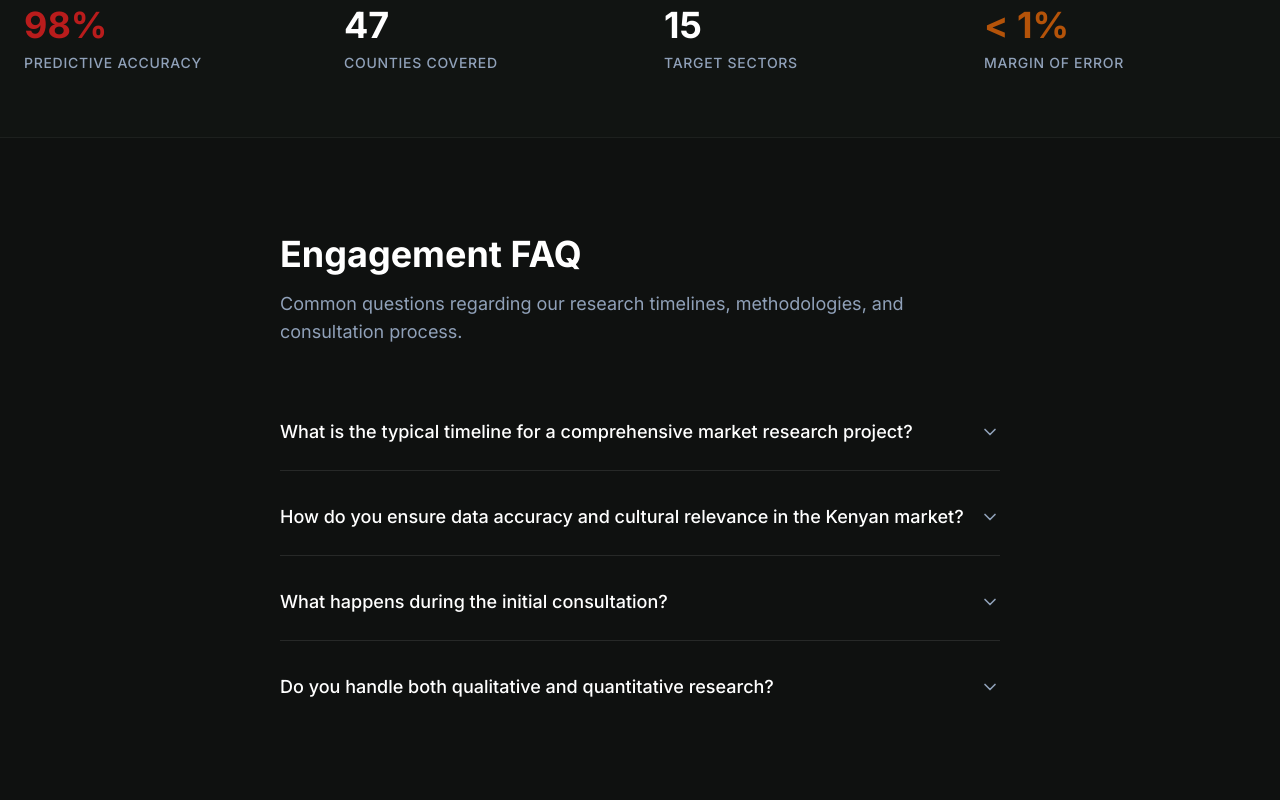
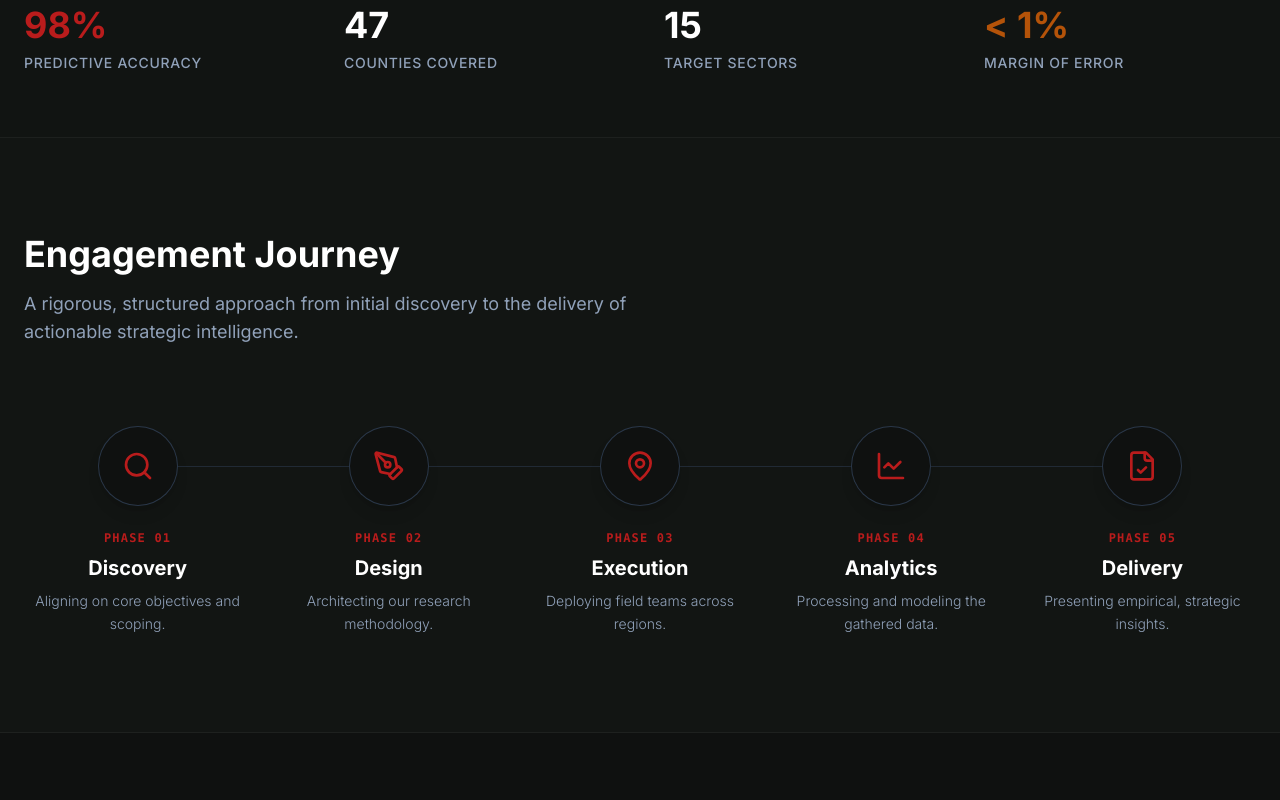
Before and after one commit to TashJay/Archways, a React (Vite) app: page / in a window 1280 px wide. Shown: the part 1660-2460 px from the top of the page. Built offline with nearby package versions, Linux system fonts and the light colour scheme.

Commit message:
feat: update site branding and navigation
Revert temporary page title and update the navigation "Global Reach" button to link to the contact section.

```diff
--- a/index.html
+++ b/index.html
@@ -3,7 +3,7 @@
   <head>
     <meta charset="UTF-8" />
     <meta name="viewport" content="width=device-width, initial-scale=1.0" />
-    <title>Archways Consultants</title>
+    <title>My Google AI Studio App</title>
   </head>
   <body>
     <div id="root"></div>
--- a/src/App.tsx
+++ b/src/App.tsx
@@ -1,6 +1,6 @@
-import { motion } from 'motion/react';
-import { ArrowRight, BarChart3, Mail, Network, Twitter, Users, Building2, ChevronRight, TrendingUp, Linkedin, ChevronDown } from 'lucide-react';
-import { useState } from 'react';
+import { motion, useInView } from 'motion/react';
+import { ArrowRight, BarChart3, Mail, Network, Twitter, Users, Building2, ChevronRight, TrendingUp, Linkedin, ChevronDown, Search, PenTool, MapPin, LineChart, FileCheck } from 'lucide-react';
+import { useState, useEffect, useRef } from 'react';
 import type { ReactNode } from 'react';
 // @ts-ignore
 import heroBg from './assets/images/nairobi_data_skyline_1780696343014.png';
@@ -20,10 +20,10 @@ export default function App() {
             <a href="#insights" className="hover:text-white transition-colors">Insights</a>
             <a href="#about" className="hover:text-white transition-colors">Firm</a>
           </div>
-          <button className="bg-white/10 hover:bg-white/20 text-white px-5 py-2.5 rounded text-sm font-medium transition-all flex items-center gap-2 group">
+          <a href="#contact" className="bg-white/10 hover:bg-white/20 text-white px-5 py-2.5 rounded text-sm font-medium transition-all flex items-center gap-2 group">
             Global Reach
             <ArrowRight className="w-4 h-4 group-hover:translate-x-1 transition-transform" />
-          </button>
+          </a>
         </div>
       </nav>
 
@@ -86,13 +86,13 @@ export default function App() {
               transition={{ duration: 0.8, delay: 0.6 }}
               className="flex flex-col sm:flex-row gap-4"
             >
-              <button className="bg-archways-red hover:bg-archways-red/90 text-white px-8 py-4 rounded font-semibold transition-colors flex items-center justify-center gap-2">
+              <a href="#contact" className="bg-archways-red hover:bg-archways-red/90 text-white px-8 py-4 rounded font-semibold transition-colors flex items-center justify-center gap-2">
                 Engage Our Experts
                 <ArrowRight className="w-5 h-5" />
-              </button>
-              <button className="border border-slate-700 hover:bg-slate-800 text-white px-8 py-4 rounded font-medium transition-colors flex items-center justify-center">
+              </a>
+              <a href="#services" className="border border-slate-700 hover:bg-slate-800 text-white px-8 py-4 rounded font-medium transition-colors flex items-center justify-center">
                 Explore Methodologies
-              </button>
+              </a>
             </motion.div>
           </div>
         </div>
@@ -139,20 +139,53 @@ export default function App() {
         <div className="max-w-7xl mx-auto px-6 py-16">
           <div className="grid grid-cols-2 md:grid-cols-4 gap-8 md:gap-12">
             <div>
-              <div className="text-4xl text-archways-red font-bold mb-2">98%</div>
+              <div className="text-4xl text-archways-red font-bold mb-2">
+                <AnimatedCounter to={98} suffix="%" />
+              </div>
               <div className="text-sm text-slate-400 font-medium uppercase tracking-wider">Predictive Accuracy</div>
             </div>
             <div>
-              <div className="text-4xl text-white font-bold mb-2">47</div>
+              <div className="text-4xl text-white font-bold mb-2">
+                <AnimatedCounter to={47} />
+              </div>
               <div className="text-sm text-slate-400 font-medium uppercase tracking-wider">Counties Covered</div>
             </div>
             <div>
-              <div className="text-4xl text-white font-bold mb-2">15</div>
+              <div className="text-4xl text-white font-bold mb-2">
+                <AnimatedCounter to={15} />
+              </div>
               <div className="text-sm text-slate-400 font-medium uppercase tracking-wider">Target Sectors</div>
             </div>
             <div>
-              <div className="text-4xl text-archways-amber font-bold mb-2">&lt; 1%</div>
+              <div className="text-4xl text-archways-amber font-bold mb-2">
+                <AnimatedCounter to={1} prefix="< " suffix="%" />
+              </div>
               <div className="text-sm text-slate-400 font-medium uppercase tracking-wider">Margin of Error</div>
+            </div>
+          </div>
+        </div>
+      </section>
+
+      {/* Engagement Journey Section */}
+      <section id="process" className="py-24 border-b border-white/5 bg-archways-surface/30 px-6 overflow-hidden">
+        <div className="max-w-7xl mx-auto">
+          <div className="mb-20 text-center md:text-left">
+            <h2 className="text-3xl md:text-4xl font-bold text-white mb-4">Engagement Journey</h2>
+            <p className="text-slate-400 text-lg max-w-2xl mx-auto md:mx-0">A rigorous, structured approach from initial discovery to the delivery of actionable strategic intelligence.</p>
+          </div>
+
+          <div className="relative">
+            {/* Desktop Horizontal Line */}
+            <div className="hidden md:block absolute top-10 left-[10%] right-[10%] h-px bg-slate-700/50"></div>
+            {/* Mobile Vertical Line */}
+            <div className="md:hidden absolute left-[39px] top-10 bottom-10 w-px bg-slate-700/50"></div>
+
+            <div className="grid grid-cols-1 md:grid-cols-5 gap-12 md:gap-6 relative">
+               <ProcessStep num="01" title="Discovery" desc="Aligning on core objectives and scoping." icon={<Search className="w-8 h-8" />} delay={0} />
+               <ProcessStep num="02" title="Design" desc="Architecting our research methodology." icon={<PenTool className="w-8 h-8" />} delay={0.15} />
+               <ProcessStep num="03" title="Execution" desc="Deploying field teams across regions." icon={<MapPin className="w-8 h-8" />} delay={0.3} />
+               <ProcessStep num="04" title="Analytics" desc="Processing and modeling the gathered data." icon={<LineChart className="w-8 h-8" />} delay={0.45} />
+               <ProcessStep num="05" title="Delivery" desc="Presenting empirical, strategic insights." icon={<FileCheck className="w-8 h-8" />} delay={0.6} />
             </div>
           </div>
         </div>
@@ -186,8 +219,42 @@ export default function App() {
         </div>
       </section>
 
-      {/* Footer / Contact Section */}
-      <footer className="bg-archways-base pt-24 pb-12 relative overflow-hidden">
+      {/* Contact Form Section */}
+      <section id="contact" className="py-24 border-b border-white/5 bg-archways-surface/10">
+        <div className="max-w-3xl mx-auto px-6">
+           <h2 className="text-3xl md:text-4xl font-bold text-white mb-8">Initiate a Project</h2>
+           <form className="space-y-6" onSubmit={(e) => e.preventDefault()}>
+              <div className="grid md:grid-cols-2 gap-6">
+                <div>
+                  <label className="block text-sm font-medium text-slate-400 mb-2">First Name</label>
+                  <input type="text" className="w-full bg-slate-800/50 border border-slate-700/50 rounded px-4 py-3 text-white focus:outline-none focus:border-archways-red focus:bg-slate-800 transition-colors" />
+                </div>
+                <div>
+                  <label className="block text-sm font-medium text-slate-400 mb-2">Last Name</label>
+                  <input type="text" className="w-full bg-slate-800/50 border border-slate-700/50 rounded px-4 py-3 text-white focus:outline-none focus:border-archways-red focus:bg-slate-800 transition-colors" />
+                </div>
+              </div>
+              <div>
+                <label className="block text-sm font-medium text-slate-400 mb-2">Email Address</label>
+                <input type="email" className="w-full bg-slate-800/50 border border-slate-700/50 rounded px-4 py-3 text-white focus:outline-none focus:border-archways-red focus:bg-slate-800 transition-colors" />
+              </div>
+              <div>
+                <label className="block text-sm font-medium text-slate-400 mb-2">Company / Organization</label>
+                <input type="text" className="w-full bg-slate-800/50 border border-slate-700/50 rounded px-4 py-3 text-white focus:outline-none focus:border-archways-red focus:bg-slate-800 transition-colors" />
+              </div>
+              <div>
+                <label className="block text-sm font-medium text-slate-400 mb-2">Project Brief</label>
+                <textarea rows={4} className="w-full bg-slate-800/50 border border-slate-700/50 rounded px-4 py-3 text-white focus:outline-none focus:border-archways-red focus:bg-slate-800 transition-colors"></textarea>
+              </div>
+              <button type="submit" className="w-full bg-archways-red hover:bg-archways-red/90 text-white font-semibold py-4 rounded transition-colors mt-4">
+                Submit Inquiry
+              </button>
+           </form>
+        </div>
+      </section>
+
+      {/* Footer Section */}
+      <footer className="bg-archways-base pt-16 pb-12 relative overflow-hidden">
         {/* Subtle geometric background line */}
         <div className="absolute right-0 bottom-0 w-1/2 h-px bg-linear-to-r from-transparent to-archways-red/20"></div>
 
@@ -281,3 +348,54 @@ function FAQItem({ question, answer }: { question: string, answer: string }) {
     </div>
   );
 }
+
+function ProcessStep({ num, title, desc, icon, delay }: { num: string, title: string, desc: string, icon: ReactNode, delay: number }) {
+  return (
+    <motion.div
+       initial={{ opacity: 0, y: 20 }}
+       whileInView={{ opacity: 1, y: 0 }}
+       viewport={{ once: true, margin: "-50px" }}
+       transition={{ duration: 0.6, delay }}
+       className="relative flex md:flex-col items-center md:items-center text-left md:text-center group"
+    >
+      <div className="w-20 h-20 shrink-0 rounded-full bg-archways-base border border-slate-700/80 group-hover:border-archways-red transition-colors z-10 flex items-center justify-center shadow-lg mb-0 md:mb-6 mr-6 md:mr-0">
+        <div className="text-archways-red group-hover:text-white transition-colors">
+           {icon}
+        </div>
+      </div>
+      <div>
+        <div className="text-archways-red font-mono text-xs font-semibold mb-2 tracking-widest uppercase">Phase {num}</div>
+        <h3 className="text-white text-xl font-bold mb-2">{title}</h3>
+        <p className="text-slate-400 font-light text-sm leading-relaxed">{desc}</p>
+      </div>
+    </motion.div>
+  );
+}
+
+function AnimatedCounter({ from = 0, to, duration = 2, suffix = '', prefix = '' }: { from?: number, to: number, duration?: number, suffix?: string, prefix?: string }) {
+  const nodeRef = useRef<HTMLSpanElement>(null);
+  const isInView = useInView(nodeRef, { once: true, margin: "-50px" });
+  const [value, setValue] = useState(from);
+
+  useEffect(() => {
+    if (isInView) {
+      let start: number | null = null;
+      const step = (timestamp: number) => {
+        if (!start) start = timestamp;
+        const progress = Math.min((timestamp - start) / (duration * 1000), 1);
+        // Easing function: easeOutQuart
+        const easeProgress = 1 - Math.pow(1 - progress, 4);
+        setValue(Math.floor(easeProgress * (to - from) + from));
+
+        if (progress < 1) {
+          window.requestAnimationFrame(step);
+        } else {
+          setValue(to); // Ensure it ends exactly on the target value
+        }
+      };
+      window.requestAnimationFrame(step);
+    }
+  }, [isInView, from, to, duration]);
+
+  return <span ref={nodeRef}>{prefix}{value}{suffix}</span>;
+}
```
